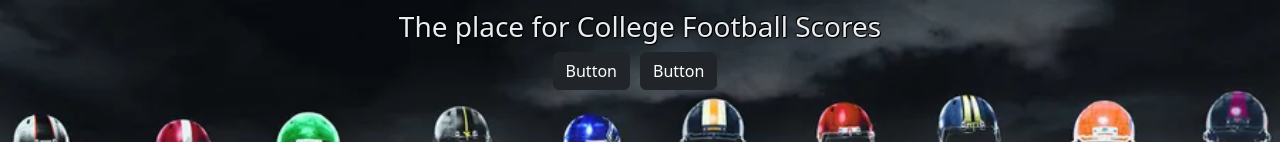
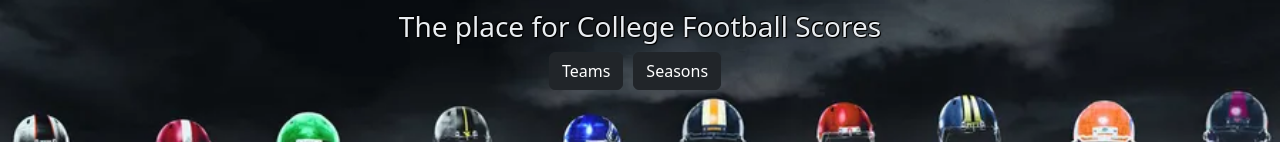
Before and after one commit to seanbsu/website-Angular, an Angular app: page / in a window 1280 px wide. Shown: the part 160-302 px from the top of the page. Built offline with nearby package versions, Linux system fonts and the light colour scheme.

Commit message:
add home page routing to logos, header and footer collapse fix

```diff
--- a/src/app/app.component.ts
+++ b/src/app/app.component.ts
@@ -1,6 +1,5 @@
 import { Component, HostListener } from '@angular/core';
 import { CommonModule } from '@angular/common';
-import { RouterOutlet } from '@angular/router';
 import { HeaderComponent } from './header/header.component';
 import { FooterComponent } from './footer/footer.component';
 import { HomeComponent } from './home/home.component';
--- a/src/app/footer/footer.component.html
+++ b/src/app/footer/footer.component.html
@@ -1,6 +1,6 @@
 <footer>
 <nav class="navbar navbar-expand-lg navbar-light ">
-    <img src="../../assets/fb-helmet.png" alt="Logo" class="helmet-logo">
+  <a [routerLink]="['']"><img src="../../assets/fb-helmet.png" alt="Logo" class="helmet-logo"></a>
 
     <button class="navbar-toggler" type="button" data-bs-toggle="collapse" data-bs-target="#navbarNavAltMarkup2" aria-controls="navbarNavAltMarkup" aria-expanded="false" aria-label="Toggle navigation">
       <span class="navbar-toggler-icon"></span>
--- a/src/app/footer/footer.component.ts
+++ b/src/app/footer/footer.component.ts
@@ -1,9 +1,9 @@
 import { Component } from '@angular/core';
-
+import { RouterModule } from '@angular/router';
 @Component({
   selector: 'app-footer',
   standalone: true,
-  imports: [],
+  imports: [RouterModule],
   templateUrl: './footer.component.html',
   styleUrl: './footer.component.css'
 })
--- a/src/app/header/header.component.css
+++ b/src/app/header/header.component.css
@@ -17,6 +17,10 @@
 
 .dropdown{ margin-top: 2px; }
 
+.dropdown-menu {
+  max-height: 100px;
+  overflow-y: scroll;
+}
 .navbar-nav .nav-link {
   color: #e9edf1; /* Set your desired text color here */
 }
@@ -28,5 +32,9 @@
   #Auth-buttons{
     float:left;
 }
+.dropdown-menu.show {
+  display: block;
+  max-width: 20%;
+}
 
 }
--- a/src/app/header/header.component.html
+++ b/src/app/header/header.component.html
@@ -1,6 +1,6 @@
 <header>
 <nav class="navbar navbar-expand-lg navbar-light bg-primary navbar-fixed-top">
-    <img src="../../assets/fb-helmet.png" alt="Logo" class="helmet-logo">
+    <a href="#"><img src="../../assets/fb-helmet.png" alt="Logo" class="helmet-logo"></a>
 
     <button class="navbar-toggler" type="button" data-bs-toggle="collapse" data-bs-target="#navbarNavAltMarkup" aria-controls="navbarNavAltMarkup" aria-expanded="false" aria-label="Toggle navigation">
       <span class="navbar-toggler-icon"></span>
--- a/src/app/header/header.component.ts
+++ b/src/app/header/header.component.ts
@@ -1,9 +1,10 @@
 import { Component } from '@angular/core';
+import { RouterModule } from '@angular/router';
 
 @Component({
   selector: 'app-header',
   standalone: true,
-  imports: [],
+  imports: [RouterModule],
   templateUrl: './header.component.html',
   styleUrl: './header.component.css'
 })
--- a/src/app/home/home.component.html
+++ b/src/app/home/home.component.html
@@ -2,7 +2,7 @@
     <h1 class="display-1 align-middle">CollegeFBArchive</h1>
     <p class="h3">The place for College Football Scores</p>
     <div class="col-sm-12 text-center">
-        <button class="btn btn-dark" type="button">Button</button>
-        <button class="btn btn-dark" type="button">Button</button>
+       <a  href="#"> <button class="btn btn-dark" type="button">Teams</button></a>
+       <a  href="#"> <button class="btn btn-dark" type="button">Seasons</button></a>
       </div>
 </div>
```
